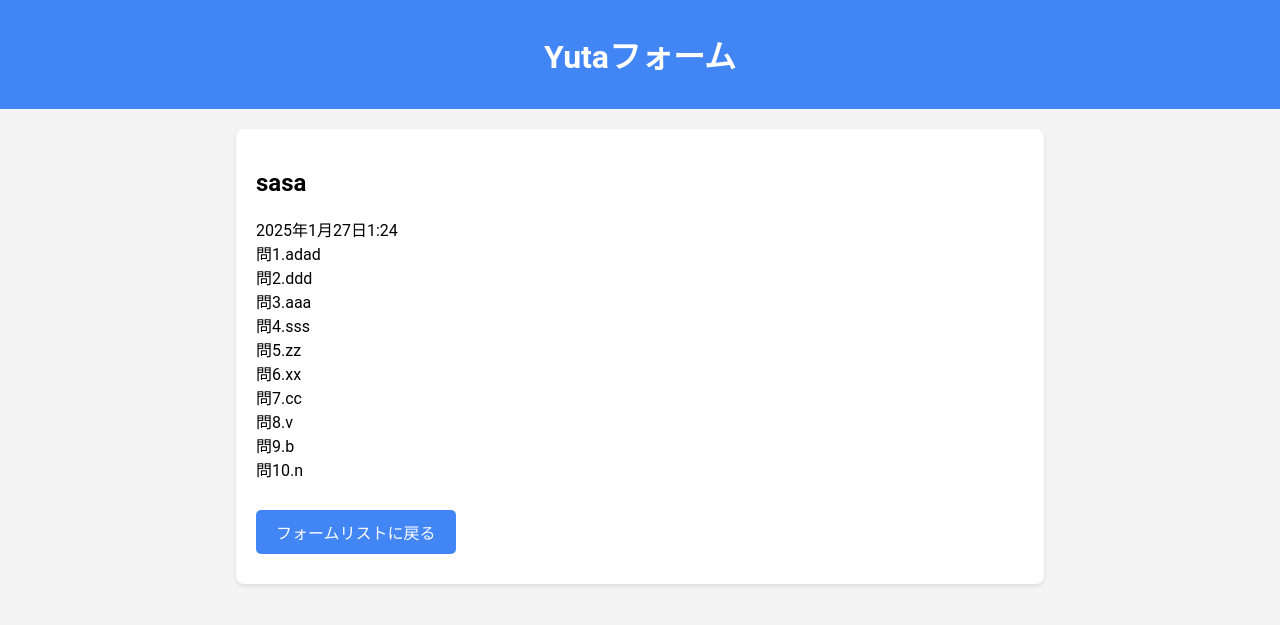
After one commit to Moyuchiiii/Django-GoogleForm-, a Django app: page /diary/page/04298aa2-c0a3-402c-ac2c-f499374f09c2/answer/check/ in a window 1280 px wide. The commit adds this page. Shown: the top 625 px of the page. Run offline with Django 5.2, Linux system fonts and the light colour scheme; a user stored in the database is signed in; data comes from the database, SQL or seed files in the repository; both versions use the stored data as it was after the commit.

Commit message:
回答を確認する機能を追加

```diff
--- a/myproject/diary/models.py
+++ b/myproject/diary/models.py
@@ -6,6 +6,7 @@ import uuid
 class Page(models.Model):
     answertf = models.BooleanField(default=False, verbose_name="回答")
     id = models.UUIDField(primary_key=True, default=uuid.uuid4, editable=False, verbose_name="ID")
+    original_page = models.ForeignKey('self', null=True, blank=True, on_delete=models.SET_NULL, related_name='answers')
     title = models.CharField(max_length=100, verbose_name="タイトル")
     q1 = models.CharField(max_length=100, verbose_name="質問1", default="")
     q2 = models.CharField(max_length=100, verbose_name="質問2", default="", blank=True)
--- a/myproject/diary/urls.py
+++ b/myproject/diary/urls.py
@@ -11,4 +11,6 @@ urlpatterns = [
     path("page/<uuid:id>/update/", views.page_update, name="page_update"),
     path("page/<uuid:id>/delete/", views.page_delete, name="page_delete"),
     path("page/<uuid:id>/answer/", views.page_answer, name="page_answer"),
+    path("page/<uuid:id>/answer/list/", views.page_answer_list, name="page_answer_list"),
+    path("page/<uuid:id>/answer/check/", views.page_answer_check, name="page_answer_check"),
 ]
--- a/myproject/diary/views.py
+++ b/myproject/diary/views.py
@@ -70,6 +70,7 @@ class PageAnswerView(LoginRequiredMixin, View):
     def post(self, request, id):
         original_page = get_object_or_404(Page, id=id)
         new_page = Page(
+            original_page=original_page,
             answered_by=request.user,
             title=f"{original_page.title}の回答 {request.user}",
             q1=original_page.q1,
@@ -100,6 +101,16 @@ class PageAnswerView(LoginRequiredMixin, View):
 def signin(request):
     return render(request, 'signin.html')
 
+class PageAnswerListView(LoginRequiredMixin, View):
+    def get(self, request, id):
+        page_list = Page.objects.filter(answertf=True, original_page__id=id).order_by("-page_date")
+        return render(request, "diary/page_answer_list.html", {"page_list": page_list})
+
+class PageAnswerCheckView(LoginRequiredMixin, View):
+    def get(self, request, id):
+        page = get_object_or_404(Page, id=id)
+        return render(request, "diary/page_answer_check.html", {"page": page})
+
 index = IndexView.as_view()
 page_create = PageCreateView.as_view()
 page_list = PageListView.as_view()
@@ -107,3 +118,5 @@ page_detail = PageDetailView.as_view()
 page_update = PageUpdateView.as_view()
 page_delete = PageDeleteView.as_view()
 page_answer = PageAnswerView.as_view()
+page_answer_list = PageAnswerListView.as_view()
+page_answer_check = PageAnswerCheckView.as_view()
--- a/myproject/static/diary/css/base.css
+++ b/myproject/static/diary/css/base.css
@@ -1,14 +1,14 @@
 body {
     font-family: 'Roboto', sans-serif;
-    background-color: #e9ecef;
+    background-color: #f4f4f4;
     margin: 0;
     padding: 0;
 }
 
 .header {
-    background-color: #343a40;
+    background-color: #4285f4;
     color: #fff;
-    padding: 15px 0;
+    padding: 10px 0;
     text-align: center;
 }
 
@@ -18,34 +18,33 @@ body {
 }
 
 .container {
-    width: 70%;
-    margin: 30px auto;
+    width: 60%;
+    margin: 20px auto;
     background-color: #fff;
-    padding: 25px;
-    box-shadow: 0 4px 8px rgba(0, 0, 0, 0.1);
-    border-radius: 10px;
+    padding: 20px;
+    box-shadow: 0 2px 4px rgba(0, 0, 0, 0.1);
+    border-radius: 8px;
     text-align: left;
 }
 
 .datetime {
-    font-size: 1em;
-    color: #6c757d;
+    font-size: 0.9em;
+    color: #666;
 }
 
 .btn {
     display: inline-block;
     margin: 10px 0;
-    padding: 12px 25px;
-    background-color: #007bff;
+    padding: 10px 20px;
+    background-color: #4285f4;
     color: #fff;
     text-decoration: none;
     border-radius: 5px;
-    transition: background-color 0.3s, transform 0.3s;
+    transition: background-color 0.3s;
 }
 
 .btn:hover {
-    background-color: #0056b3;
-    transform: translateY(-2px);
+    background-color: #357ae8;
 }
 
 button.btn {
@@ -54,8 +53,7 @@ button.btn {
 }
 
 button.btn:hover {
-    background-color: #0056b3;
-    transform: translateY(-2px);
+    background-color: #357ae8;
 }
 
 .page-picture {
@@ -70,17 +68,11 @@ button.btn:hover {
 
 .form input, .form textarea, .form select {
     margin-bottom: 15px;
-    padding: 12px;
-    border: 1px solid #ced4da;
+    padding: 10px;
+    border: 1px solid #ccc;
     border-radius: 4px;
 }
 
 .form button {
     align-self: flex-start;
 }
-
-.btn-container {
-    display: flex;
-    justify-content: center;
-    gap: 10px;
-}
--- /dev/null
+++ b/myproject/templates/diary/page_answer_check.html
@@ -0,0 +1,52 @@
+{% extends "base/diary_base.html" %}
+{% block body %}
+
+<h2>{{ page.title }}</h2>
+<div>{{ page.page_date }}</div>
+{% if page.q1 %}
+<div>問1.{{ page.q1 | linebreaksbr }}</div>
+<div>{{ page.a1 | linebreaksbr }}</div>
+{% endif %}
+{% if page.q2 %}
+<div>問2.{{ page.q2 | linebreaksbr }}</div>
+<div>{{ page.a2 | linebreaksbr }}</div>
+{% endif %}
+{% if page.q3 %}
+<div>問3.{{ page.q3 | linebreaksbr }}</div>
+<div>{{ page.a3 | linebreaksbr }}</div>
+{% endif %}
+{% if page.q4 %}
+<div>問4.{{ page.q4 | linebreaksbr }}</div>
+<div>{{ page.a4 | linebreaksbr }}</div>
+{% endif %}
+{% if page.q5 %}
+<div>問5.{{ page.q5 | linebreaksbr }}</div>
+<div>{{ page.a5 | linebreaksbr }}</div>
+{% endif %}
+{% if page.q6 %}
+<div>問6.{{ page.q6 | linebreaksbr }}</div>
+<div>{{ page.a6 | linebreaksbr }}</div>
+{% endif %}
+{% if page.q7 %}
+<div>問7.{{ page.q7 | linebreaksbr }}</div>
+<div>{{ page.a7 | linebreaksbr }}</div>
+{% endif %}
+{% if page.q8 %}
+<div>問8.{{ page.q8 | linebreaksbr }}</div>
+<div>{{ page.a8 | linebreaksbr }}</div>
+{% endif %}
+{% if page.q9 %}
+<div>問9.{{ page.q9 | linebreaksbr }}</div>
+<div>{{ page.a9 | linebreaksbr }}</div>
+{% endif %}
+{% if page.q10 %}
+<div>問10.{{ page.q10 | linebreaksbr }}</div>
+<div>{{ page.a10 | linebreaksbr }}</div>
+{% endif %}
+<br>
+
+<div class="btn-container">
+    <a class="btn" href="{% url 'diary:page_list' %}">フォームリストに戻る</a>
+</div>
+
+{% endblock %}
--- a/myproject/templates/diary/page_detail.html
+++ b/myproject/templates/diary/page_detail.html
@@ -18,6 +18,7 @@
     <a class="btn" href="{% url 'diary:page_update' page.id %}">変更する</a>
     <a class="btn" href="{% url 'diary:page_delete' page.id %}">削除する</a>
     <a class="btn" href="{% url 'diary:page_answer' page.id %}">回答する</a>
+    <a class="btn" href="{% url 'diary:page_answer_list' page.id %}">回答一覧</a>
 </div>
 
 {% endblock %}
--- a/myproject/templates/diary/page_form.html
+++ b/myproject/templates/diary/page_form.html
@@ -1,7 +1,7 @@
 {% extends "base/diary_base.html" %}
 {% block body %}
 
-<h2>フォームを作成</h2>
+<h1>フォームを作成</h1>
 <form method="POST" enctype="multipart/form-data" class="form">
     {% csrf_token %}
     {{ form.as_p }}
--- a/myproject/templates/diary/page_list.html
+++ b/myproject/templates/diary/page_list.html
@@ -1,6 +1,7 @@
 {% extends "base/diary_base.html" %}
 {% block body %}
 
+<h1>フォーム一覧</h1>
 <ul class="page-list">
 {% for page in page_list %}
 <li>
--- a/myproject/templates/registration/login.html
+++ b/myproject/templates/registration/login.html
@@ -1,7 +1,7 @@
 {% extends "base/diary_base.html" %}
 {% block body %}
 
-<h2>ログイン</h2>
+<h1>ログイン</h1>
 <form method="POST" class="form">
     {% csrf_token %}
     {{ form.as_p }}
--- a/myproject/templates/registration/signup.html
+++ b/myproject/templates/registration/signup.html
@@ -1,7 +1,7 @@
 {% extends "base/diary_base.html" %}
 {% block body %}
 
-<h2>サインアップ</h2>
+<h1>サインアップ</h1>
 <form method="POST" class="form">
     {% csrf_token %}
     {{ form.as_p }}
```
Also changed, not shown: myproject/templates/diary/page_answer_list.html (added, +14 -0 lines), myproject/db.sqlite3, myproject/diary/migrations/0020_page_original_page.py (added).
